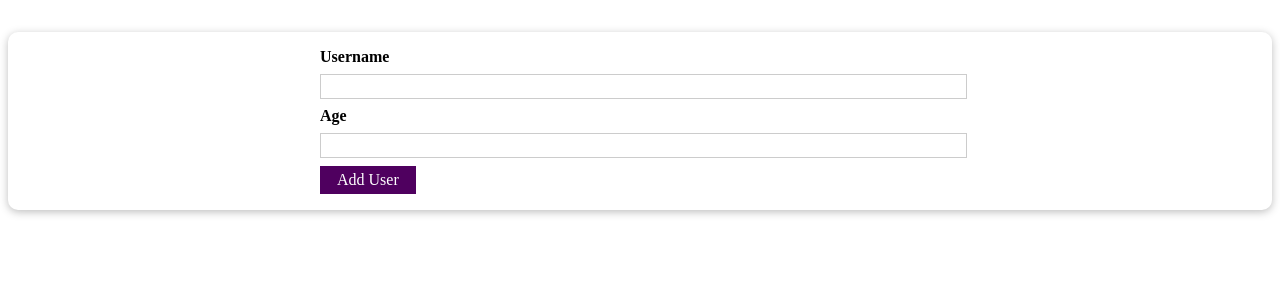
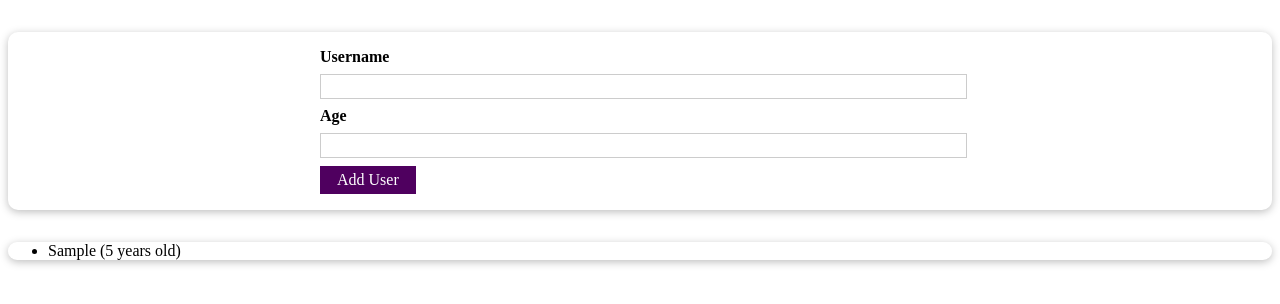
Before and after one commit to booyaChael/react-practice_1, a React (Create React App) app: page / in a window 1280 px wide. Both pictures are taken after typing "Sample", "5" into the empty fields and a click on the button "Add User". Shown: the top 304 px of the page. Built offline with nearby package versions, Linux system fonts and the light colour scheme.

Commit message:
UsersList 생성 및 addUser btn 클릭 시에 list 뜨게 하기

```diff
--- a/src/App.js
+++ b/src/App.js
@@ -1,9 +1,27 @@
 import AddUserForm from "./components/Users/AddUserForm";
+import UsersList from "./components/Users/UsersList";
+import { useState } from "react";
+function App() {
+  const [usersList, setUsersList] = useState([]);
 
-function App() {
+  const addUser = (uName, uAge) => {
+    console.log(uName);
+    setUsersList((prevUsersList) => {
+      return [
+        ...prevUsersList,
+        {
+          name: uName,
+          age: uAge,
+          id: Math.random().toString(),
+        },
+      ];
+    });
+  };
+
   return (
     <div className="App">
-      <AddUserForm />
+      <AddUserForm onAddUser={addUser} />
+      <UsersList users={usersList} />
     </div>
   );
 }
--- a/src/components/Users/AddUserForm.js
+++ b/src/components/Users/AddUserForm.js
@@ -2,7 +2,7 @@
 import Card from "../UI/Card";
 import Button from "../UI/Button";
 import { useState } from "react";
-const AddUserForm = () => {
+const AddUserForm = (props) => {
   const [enteredUsername, setEnteredUsername] = useState("");
   const [enteredAge, setEnteredAge] = useState("");
 
@@ -22,6 +22,7 @@
     if (+enteredAge < 1) {
       return;
     }
+    props.onAddUser(enteredUsername, enteredAge);
     setEnteredUsername("");
     setEnteredAge("");
   };
--- /dev/null
+++ b/src/components/Users/UsersList.js
@@ -0,0 +1,17 @@
+import Card from "../UI/Card";
+import classes from "./UsersList.module.css";
+
+const UsersList = (props) => {
+  return (
+    <Card className={classes.users}>
+      <ul>
+        {props.users.map((user) => (
+          <li key={user.id}>
+            {user.name} ({user.age} years old)
+          </li>
+        ))}
+      </ul>
+    </Card>
+  );
+};
+export default UsersList;
--- /dev/null
+++ b/src/components/Users/UsersList.module.css
@@ -0,0 +1,16 @@
+.users {
+  margin: 2rem auto;
+  width: 90%;
+  max-width: 40rem;
+}
+
+.users ul {
+  list-style: none;
+  padding: 1rem;
+}
+
+.users li {
+  border: 1px solid #ccc;
+  margin: 0.5rem 0;
+  padding: 0.5rem;
+}
```
